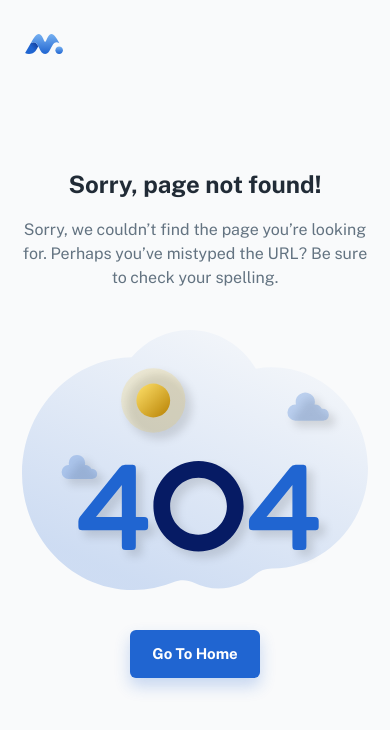
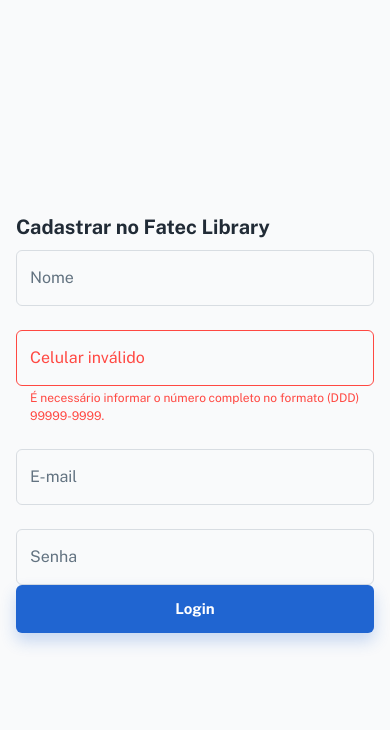
Before and after one commit to joaovneres/FatecLibrary-Front, a React (Create React App) app: page /cadastrar in a window 390 px wide. Before the commit this address led to /404. Shown: the top 730 px of the page. Built offline with nearby package versions, Linux system fonts and the light colour scheme; some icons are missing; a web font is replaced by a local one.

Commit message:
Update mask to PhoneNumber

```diff
--- a/package.json
+++ b/package.json
@@ -56,6 +56,7 @@
     "react-dom": "^18.2.0",
     "react-helmet-async": "^1.3.0",
     "react-hook-form": "^7.43.1",
+    "react-input-mask": "^2.0.4",
     "react-router-dom": "^6.8.1",
     "react-scripts": "^5.0.1",
     "simplebar-react": "^3.2.1",
--- /dev/null
+++ b/src/pages/CreateUser.js
@@ -0,0 +1,73 @@
+import { Helmet } from 'react-helmet-async';
+// @mui
+import { styled } from '@mui/material/styles';
+import { Link, Container, Typography, Divider, Stack, Button } from '@mui/material';
+// hooks
+import useResponsive from '../hooks/useResponsive';
+// components
+import Iconify from '../components/iconify';
+// sections
+import { CreateForm } from '../sections/auth/create';
+
+// ----------------------------------------------------------------------
+
+const StyledRoot = styled('div')(({ theme }) => ({
+    [theme.breakpoints.up('md')]: {
+        display: 'flex',
+    },
+}));
+
+const StyledSection = styled('div')(({ theme }) => ({
+    width: '100%',
+    maxWidth: 480,
+    display: 'flex',
+    flexDirection: 'column',
+    justifyContent: 'center',
+    boxShadow: theme.customShadows.card,
+    backgroundColor: theme.palette.background.default,
+}));
+
+const StyledContent = styled('div')(({ theme }) => ({
+    maxWidth: 480,
+    margin: 'auto',
+    minHeight: '100vh',
+    display: 'flex',
+    justifyContent: 'center',
+    flexDirection: 'column',
+    padding: theme.spacing(12, 0),
+}));
+
+// ----------------------------------------------------------------------
+
+export default function CreatePage() {
+    const mdUp = useResponsive('up', 'md');
+
+    return (
+        <>
+            <Helmet>
+                <title> Login | Fatec Library </title>
+            </Helmet>
+
+            <StyledRoot>
+
+                {mdUp && (
+                    <StyledSection>
+                        <Typography variant="h3" sx={{ px: 5, mt: 10, mb: 5 }}>
+                            Bem-vindo, novamente
+                        </Typography>
+                        <img src="/assets/illustrations/FATEC_LIBRARY.png" alt="login" />
+                    </StyledSection>
+                )}
+
+                <Container maxWidth="sm">
+                    <StyledContent>
+                        <Typography variant="h4" gutterBottom>
+                            Cadastrar no Fatec Library
+                        </Typography>
+                        <CreateForm />
+                    </StyledContent>
+                </Container>
+            </StyledRoot>
+        </>
+    );
+}
--- a/src/routes.js
+++ b/src/routes.js
@@ -11,6 +11,7 @@
 import ProductsPage from './pages/ProductsPage';
 import DashboardAppPage from './pages/DashboardAppPage';
 import { AuthProvider, AuthContext } from './sections/auth/context/auth';
+import CreatePage from './pages/CreateUser';
 
 // ----------------------------------------------------------------------
 
@@ -39,7 +40,8 @@
           <Route path="products" element={<ProductsPage />} />
           <Route path="blog" element={<BlogPage />} />
         </Route>
-        <Route path="login" element={<LoginPage />} />
+        <Route path="/login" element={<LoginPage />} />
+        <Route path="/cadastrar" element={<CreatePage />} />
         <Route element={<SimpleLayout />}>
           <Route element={<Navigate to="/" index="true" />} />
           <Route path="404" element={<Page404 />} />
--- /dev/null
+++ b/src/sections/auth/create/CreateForm.js
@@ -0,0 +1,149 @@
+import { useContext, useState } from 'react';
+import { useNavigate } from 'react-router-dom';
+// @mui
+import { Link, Stack, IconButton, InputAdornment, TextField, Checkbox } from '@mui/material';
+import { LoadingButton } from '@mui/lab';
+// components
+import Iconify from '../../../components/iconify';
+import { AuthContext } from '../context/auth';
+
+// ----------------------------------------------------------------------
+
+export default function CreateForm() {
+
+    const [showPassword, setShowPassword] = useState(false);
+
+
+    const handleSubmit = (e) => {
+        e.preventDefault();
+        console.log("submit", { email, password });
+    };
+
+    // nome
+    const [name, setName] = useState("");
+    const [validationName, setValidationName] = useState(true);
+
+    const nameInputError = <TextField
+        error
+        helperText="Nome completo"
+        name="name"
+        label="É necessário informar seu nome completo."
+        type="text"
+        value={name}
+        onChange={(e) => {
+            name.trim().split(" ").length > 1 ? setValidationName(true) : setValidationName(false); // eslint-disable-line
+            setName(e.target.value);
+        }}
+    />
+
+    const nameInput = <TextField
+        name="name"
+        label="Nome"
+        type="text"
+        value={name}
+        onChange={(e) => {
+            name.trim().split(" ").length > 1 ? setValidationName(true) : setValidationName(false); // eslint-disable-line
+            setName(e.target.value);
+        }}
+    />
+
+    // telefone
+    const [tel, setTel] = useState("");
+    const [validationTel, setValidationTel] = useState(true);
+
+    const maskPhone = (value) => {
+        return value
+            .replace(/\D/g, "")
+            .replace(/(\d{2})(\d)/, "($1) $2")
+            .replace(/(\d{5})(\d)/, "$1-$2")
+            .replace(/(-\d{4})(\d+?)$/, "$1");
+    };
+
+    const telInputError = <TextField
+        error
+        helperText="É necessário informar o número completo no formato (DDD) 99999-9999."
+        name="tel"
+        label="Celular inválido"
+        type="text"
+        value={tel}
+        onChange={(e) => {
+            setTel(maskPhone(e.target.value));
+            tel.trim().length === 15 ? setValidationTel(true) : setValidationTel(false);
+        }}
+    />
+    const telInput = <TextField
+        name="tel"
+        label="Celular"
+        type="text"
+        value={maskPhone(tel)}
+        onChange={(e) => {
+            setTel(maskPhone(e.target.value));
+            tel.trim().length === 15 ? setValidationTel(true) : setValidationTel(false); // eslint-disable-line
+        }}
+    />
+
+
+    // email
+    const [email, setEmail] = useState("");
+    const [validationEmail, setValidationEmail] = useState(true);
+
+    const emailInputError = <TextField
+        error
+        helperText="ex: email@email.com"
+        name="email"
+        label="E-mail inválido"
+        type="email"
+        value={email}
+        onChange={(e) => {
+            re.test(email) ? setValidationEmail(true) : setValidationEmail(false); // eslint-disable-line
+            setEmail(e.target.value);
+        }}
+    />
+
+    const emailInput = <TextField
+        name="email"
+        label="E-mail"
+        type="email"
+        value={email}
+        onChange={(e) => {
+            re.test(email) ? setValidationEmail(true) : setValidationEmail(false); // eslint-disable-line
+            setEmail(e.target.value);
+        }}
+    />
+
+    const re = /^(([^<>()\[\]\\.,;:\s@"]+(\.[^<>()\[\]\\.,;:\s@"]+)*)|(".+"))@((\[[0-9]{1,3}\.[0-9]{1,3}\.[0-9]{1,3}\.[0-9]{1,3}\])|(([a-zA-Z\-0-9]+\.)+[a-zA-Z]{2,}))$/; // eslint-disable-line
+
+    // senha
+    const [password, setPassword] = useState("");
+
+    return (
+        <>
+            <form onSubmit={handleSubmit}>
+                <Stack spacing={3}>
+                    {validationName ? nameInput : nameInputError}
+                    {tel.trim().length === 15 ? telInput : telInputError}
+                    {validationEmail ? emailInput : emailInputError}
+                    <TextField
+                        value={password}
+                        onChange={(e) => setPassword(e.target.value)}
+                        name="password"
+                        label="Senha"
+                        type={showPassword ? 'text' : 'password'}
+                        InputProps={{
+                            endAdornment: (
+                                <InputAdornment position="end">
+                                    <IconButton onClick={() => setShowPassword(!showPassword)} edge="end">
+                                        <Iconify icon={showPassword ? 'eva:eye-fill' : 'eva:eye-off-fill'} />
+                                    </IconButton>
+                                </InputAdornment>
+                            ),
+                        }}
+                    />
+                </Stack>
+                <LoadingButton fullWidth size="large" type="submit" variant="contained">
+                    Login
+                </LoadingButton>
+            </form>
+        </>
+    );
+}
--- /dev/null
+++ b/src/sections/auth/create/index.js
@@ -0,0 +1 @@
+export { default as CreateForm } from './CreateForm';
--- a/src/sections/auth/login/LoginForm.js
+++ b/src/sections/auth/login/LoginForm.js
@@ -16,8 +16,8 @@
 
   const [email, setEmail] = useState("");
   const [password, setPassword] = useState("");
-
   const [showPassword, setShowPassword] = useState(false);
+  const [validationEmail, setValidationEmail] = useState(true);
 
   const handleSubmit = (e) => {
     e.preventDefault();
@@ -25,18 +25,37 @@
     login(email, password);
   };
 
+  const emailInputError = <TextField
+    error
+    helperText="ex: email@email.com"
+    name="email"
+    label="E-mail inválido"
+    type="email"
+    value={email}
+    onChange={(e) => {
+      re.test(email) ? setValidationEmail(true) : setValidationEmail(false); // eslint-disable-line
+      return setEmail(e.target.value);
+    }}
+  />
+
+  const emailInput = <TextField
+    name="email"
+    label="E-mail"
+    type="email"
+    value={email}
+    onChange={(e) => {
+      re.test(email) ? setValidationEmail(true) : setValidationEmail(false); // eslint-disable-line
+      return setEmail(e.target.value);
+    }}
+  />
+
+  const re = /^(([^<>()\[\]\\.,;:\s@"]+(\.[^<>()\[\]\\.,;:\s@"]+)*)|(".+"))@((\[[0-9]{1,3}\.[0-9]{1,3}\.[0-9]{1,3}\.[0-9]{1,3}\])|(([a-zA-Z\-0-9]+\.)+[a-zA-Z]{2,}))$/; // eslint-disable-line
+
   return (
     <>
       <form onSubmit={handleSubmit}>
         <Stack spacing={3}>
-          <p>{authenticated}</p>
-          <TextField
-            name="email"
-            label="E-mail"
-            type="email"
-            value={email}
-            onChange={(e) => setEmail(e.target.value)}
-            />
+          {validationEmail ? emailInput : emailInputError}
           <TextField
             value={password}
             onChange={(e) => setPassword(e.target.value)}
```
Also changed, not shown: src/pages/Home.js (added), 2 other files (tests, documents, lock files or other folders).
